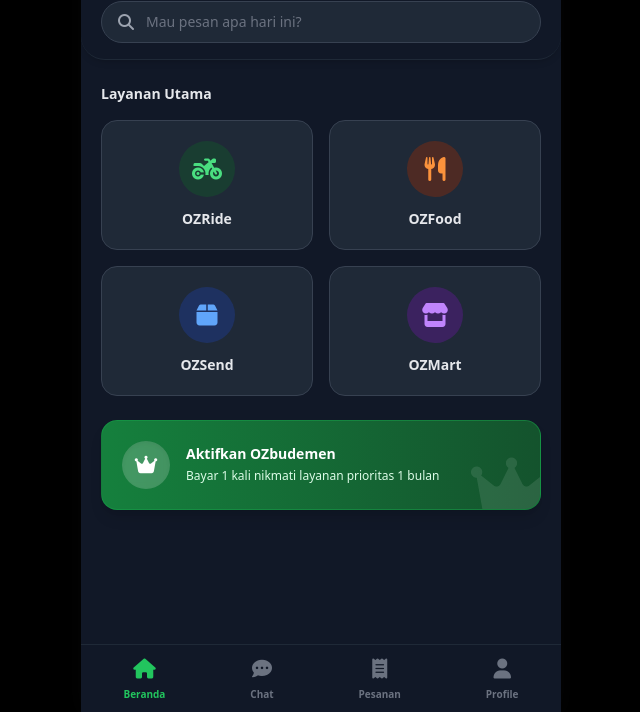
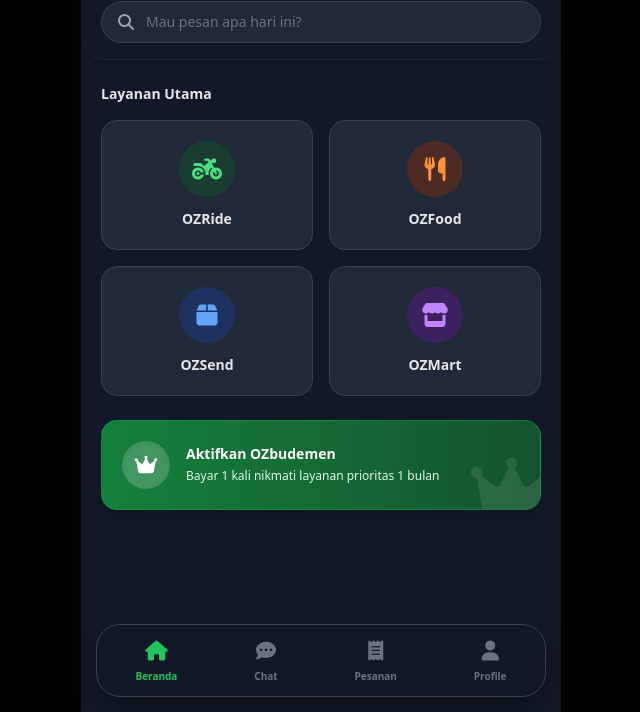
Before and after one commit to alfauzy80/ozgo, a plain HTML site: page index.html in a window 1280 px wide. Shown: the part 88-800 px from the top of the page, without its empty margins (319-959 px from the left). Drawn offline with nearby package versions, Linux system fonts and the light colour scheme.

Commit message:
index.html

```diff
--- a/index.html
+++ b/index.html
@@ -15,20 +15,44 @@
 <script src="https://cdn.tailwindcss.com"></script>
 <link rel="stylesheet" href="https://cdnjs.cloudflare.com/ajax/libs/font-awesome/6.4.0/css/all.min.css">
 <style>
-  html,body{width:100%;height:100%;margin:0;padding:0;background:#000;font-family:ui-sans-serif,system-ui,-apple-system,BlinkMacSystemFont,"Segoe UI",Roboto,sans-serif}
+  /* Mengunci scroll di body agar header dan nav benar-benar diam */
+  html,body{width:100%;height:100%;margin:0;padding:0;background:#000;font-family:ui-sans-serif,system-ui,-apple-system,BlinkMacSystemFont,"Segoe UI",Roboto,sans-serif;overflow:hidden}
   ::-webkit-scrollbar{width:0;background:transparent}
-  .app-container{width:100%;max-width:480px;margin:0 auto;background:#111827;height:100vh;display:flex;flex-direction:column;position:relative;box-shadow:0 0 20px rgba(255,255,255,.02);overflow:hidden}
-  .content-area{flex:1;overflow-y:auto;overflow-x:hidden;padding-bottom:90px}
-  .bottom-nav{position:absolute;bottom:0;left:0;width:100%;background:#111827;border-top:1px solid #1f2937;display:flex;justify-content:space-around;padding-top:10px;padding-bottom:calc(10px + env(safe-area-inset-bottom));z-index:50}
+
+  .app-container{width:100%;max-width:480px;margin:0 auto;background:#111827;height:100vh;height:100dvh;display:flex;flex-direction:column;position:relative;box-shadow:0 0 20px rgba(255,255,255,.02);overflow:hidden}
+
+  .content-area{flex:1;overflow-y:auto;overflow-x:hidden;padding-bottom:110px}
+
+  /* DESAIN BOTTOM NAVIGATION BAR (MELAYANG / FLOATING) */
+  .bottom-nav {
+    position: absolute;
+    bottom: 15px; /* Menaikkan posisi dari dasar layar */
+    left: 15px;
+    right: 15px;
+    width: auto;
+    background: rgba(17, 24, 39, 0.95); /* Warna gelap transparan */
+    backdrop-filter: blur(12px);
+    -webkit-backdrop-filter: blur(12px);
+    border: 1px solid #374151;
+    border-radius: 24px; /* Membuat sudut membulat */
+    display: flex;
+    justify-content: space-around;
+    padding: 12px 0;
+    z-index: 50;
+    box-shadow: 0 10px 25px -5px rgba(0,0,0,0.5);
+  }
+
   .page-layer{position:absolute;top:0;left:0;width:100%;height:100%;background:#111827;z-index:60;display:flex;flex-direction:column;transform:translateX(100%);transition:transform .3s cubic-bezier(.4,0,.2,1)}
   .page-layer.active{transform:translateX(0)}
   .field-error{border-color:#ef4444 !important}
   .error-msg{display:none;color:#f87171;font-size:11px;margin-top:4px;font-weight:600}
   .field-error ~ .error-msg{display:block}
+
   .toast{position:absolute;top:20px;left:50%;transform:translateX(-50%) translateY(-150%);background:#1f2937;color:#fff;padding:10px 18px;border-radius:14px;font-size:12px;font-weight:600;box-shadow:0 10px 30px rgba(0,0,0,.4);z-index:200;transition:transform .35s cubic-bezier(.4,0,.2,1);border:1px solid #374151;white-space:nowrap;max-width:90%;overflow:hidden;text-overflow:ellipsis}
   .toast.show{transform:translateX(-50%) translateY(0)}
   .toast.success{border-color:#16a34a}
   .toast.error{border-color:#dc2626}
+
   .chat-bubble{background:#1f2937;border-radius:16px 16px 16px 4px;padding:12px 14px;color:#e5e7eb;font-size:13px;line-height:1.5;max-width:85%}
   .quick-chip{background:#1f2937;border:1px solid #374151;color:#93c5fd;padding:8px 14px;border-radius:999px;font-size:12px;font-weight:600;cursor:pointer;transition:.15s}
   .quick-chip:active{transform:scale(.95);background:#374151}
@@ -37,9 +61,13 @@
   .filter-chip:active{transform:scale(.95)}
   .addr-picker-btn.hidden-by-empty{display:none}
 
+  /* LIGHT THEME */
   body.light-mode{background:#e5e7eb}
   .light-mode .app-container,.light-mode .page-layer{background:#f9fafb !important}
-  .light-mode .bottom-nav{background:#fff !important;border-top-color:#e5e7eb !important}
+
+  /* Penyesuaian Bottom Nav untuk Light Mode */
+  .light-mode .bottom-nav { background: rgba(255, 255, 255, 0.95) !important; border-color: #e5e7eb !important; box-shadow: 0 10px 25px -5px rgba(0,0,0,0.1) !important; }
+
   .light-mode header{background:#fff !important;border-bottom-color:#e5e7eb !important;color:#111827 !important}
   .light-mode header h1.text-green-500{color:#22c55e !important}
   .light-mode header h1.text-orange-400{color:#ea580c !important}
@@ -81,6 +109,7 @@
     <button onclick="tutupInstallBanner()" class="absolute -top-2 -right-2 bg-gray-800 text-gray-300 w-6 h-6 rounded-full flex items-center justify-center text-xs border border-gray-600 active:scale-95 shadow-md"><i class="fa-solid fa-times"></i></button>
   </div>
 
+  <!-- HEADER DIKUNCI (STICKY) -->
   <header class="bg-gray-900 text-white px-5 py-4 flex-none sticky top-0 z-40 rounded-b-3xl border-b border-gray-800 shadow-md">
     <div class="flex justify-between items-center mb-4 mt-2">
       <div class="flex items-center gap-3">
@@ -207,6 +236,7 @@
     </div>
   </main>
 
+  <!-- NAVIGASI BAR BAWAH (DIKUNCI & DINAIKKAN) -->
   <nav class="bottom-nav">
     <div id="nav-beranda" onclick="switchTab('beranda')" class="flex flex-col items-center cursor-pointer text-green-500 transition"><i class="fa-solid fa-house text-xl mb-1"></i><span class="text-[10px] font-bold">Beranda</span></div>
     <div id="nav-chat" onclick="switchTab('chat')" class="flex flex-col items-center cursor-pointer text-gray-500 hover:text-gray-300 transition"><i class="fa-solid fa-comment-dots text-xl mb-1"></i><span class="text-[10px] font-bold">Chat</span></div>
@@ -930,40 +960,30 @@ function toggleTheme() {
   localStorage.setItem(KEYS.theme, next ? 'light' : 'dark');
 }
 
-/* ============ PWA INSTALL (FIX OTOMATIS) ============ */
+/* ============ PWA INSTALL ============ */
 let deferredPrompt;
 const installBanner = document.getElementById('install-banner');
-
 window.addEventListener('beforeinstallprompt', (e) => {
-  e.preventDefault();
-  deferredPrompt = e;
+  e.preventDefault(); deferredPrompt = e;
   setTimeout(() => {
     installBanner.classList.remove('hidden');
     setTimeout(() => installBanner.classList.remove('-translate-y-[150%]'), 50);
   }, 2000);
 });
-
 function installApp() {
   tutupInstallBanner();
-
-  // 1. Cek jika aplikasi sudah berjalan dalam mode terinstall (Standalone)
   const isStandalone = window.matchMedia('(display-mode: standalone)').matches || window.navigator.standalone === true;
   if (isStandalone) {
-    showModal('Info', 'Aplikasi OZgo sudah terinstall dan berjalan di perangkat Anda.');
+    showModal('Info', 'Aplikasi OZgo sudah terinstall di perangkat Anda.');
     return;
   }
-
-  // 2. Jika browser mendukung (Android/Chrome), langsung buka pop-up install bawaan HP
   if (deferredPrompt) {
     deferredPrompt.prompt();
     deferredPrompt.userChoice.then((choiceResult) => {
-      if (choiceResult.outcome === 'accepted') {
-        toast('Aplikasi berhasil diinstall ✓', 'success');
-      }
+      if (choiceResult.outcome === 'accepted') toast('Aplikasi berhasil diinstall ✓', 'success');
       deferredPrompt = null;
     });
   } else {
-    // 3. Jika pop-up tidak tersedia (misal: iOS/iPhone atau diblokir)
     showModal('Instalasi Otomatis Tidak Tersedia', 'Browser Anda membatasi instalasi otomatis. Silakan buka aplikasi ini menggunakan Google Chrome di Android.');
   }
 }
```
